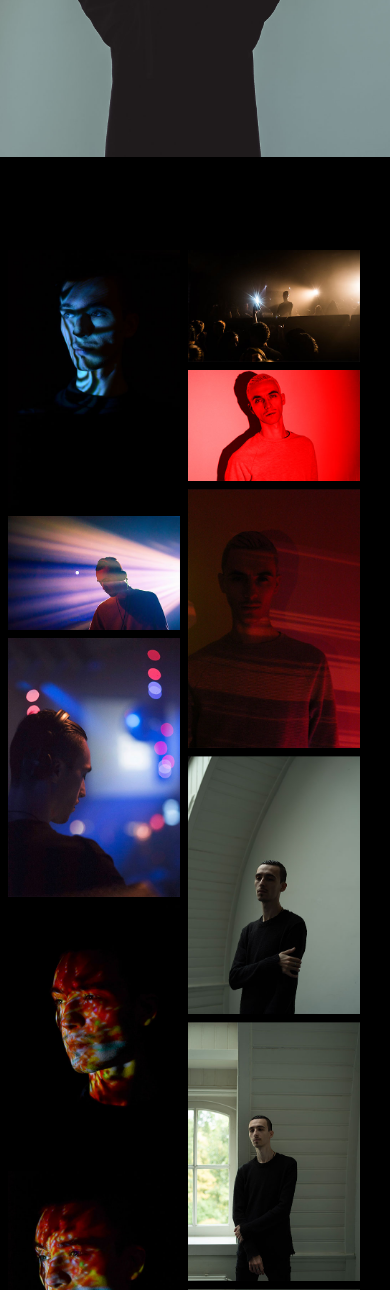
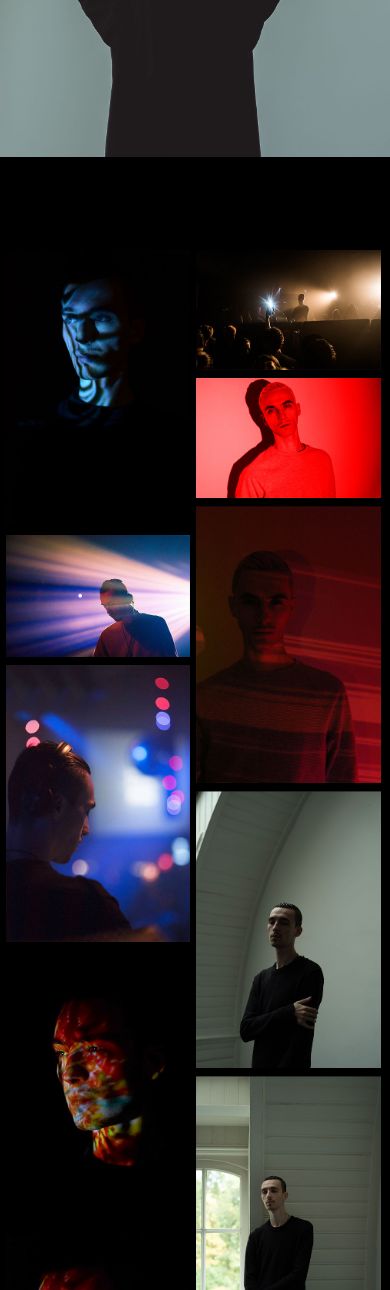
Before and after one commit to hex25/apawebsite, a Django app: page / in a window 390 px wide. Shown: the part 3185-4475 px from the top of the page. Run offline with Django 3.2, Linux system fonts and the light colour scheme.

Commit message:
some_more_css_touches

```diff
--- a/apawebsite/static/stylesheet.css
+++ b/apawebsite/static/stylesheet.css
@@ -12,8 +12,8 @@ main {
 
 #navbar {
   position: fixed;
+  width: 100%;
   background-color:black;
-  width: 100%;
   height: auto;
 }
 
@@ -133,7 +133,6 @@ audio {
 
 footer {
   background-color: #ffffff;
-  width: 100%;
   text-align: center;
   padding: 20px 10px 10px 10px;
 
@@ -149,13 +148,13 @@ footer {
 .row {
   display: flex;
   flex-wrap: wrap;
-  padding: 0 4px;
+  padding: 0 3px;
 }
 
 .column {
   flex: 25%;
   max-width: 24%;
-  padding: 0 4px;
+  padding: 0 3px;
 }
 
 .column img {
@@ -197,6 +196,6 @@ audio {
 @media (max-width: 800px) {
   .column {
     flex: 50%;
-    max-width: 45%;
+    max-width: 48%;
   }
 }
--- a/apawebsite/templates/home.html
+++ b/apawebsite/templates/home.html
@@ -172,6 +172,6 @@
 
   </main>
 
-  <footer>  Alpha Particle Assembly &copy; 2019 </footer>
+<footer>  Alpha Particle Assembly &copy; 2019 </footer>
 
 </html>
```
